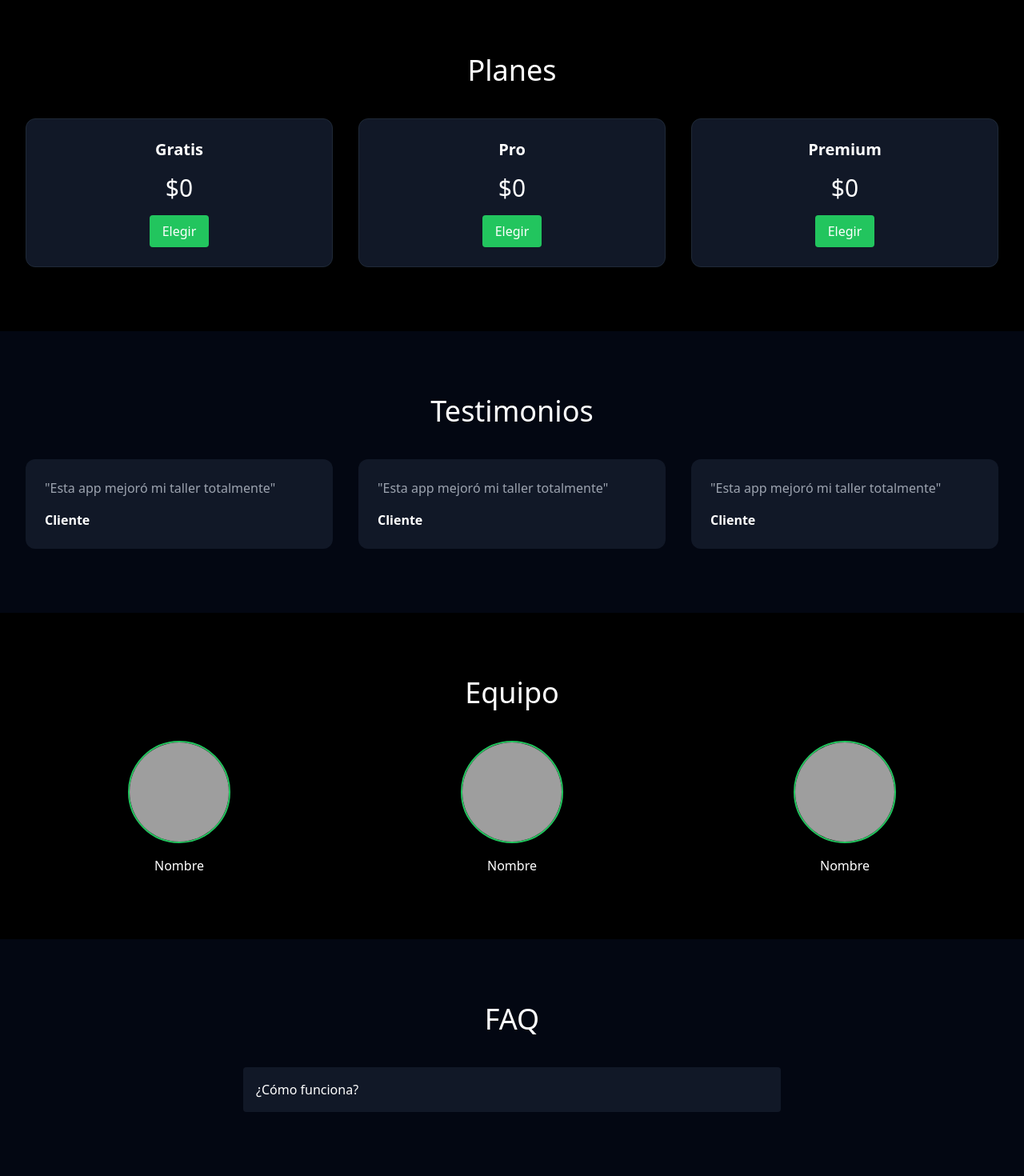
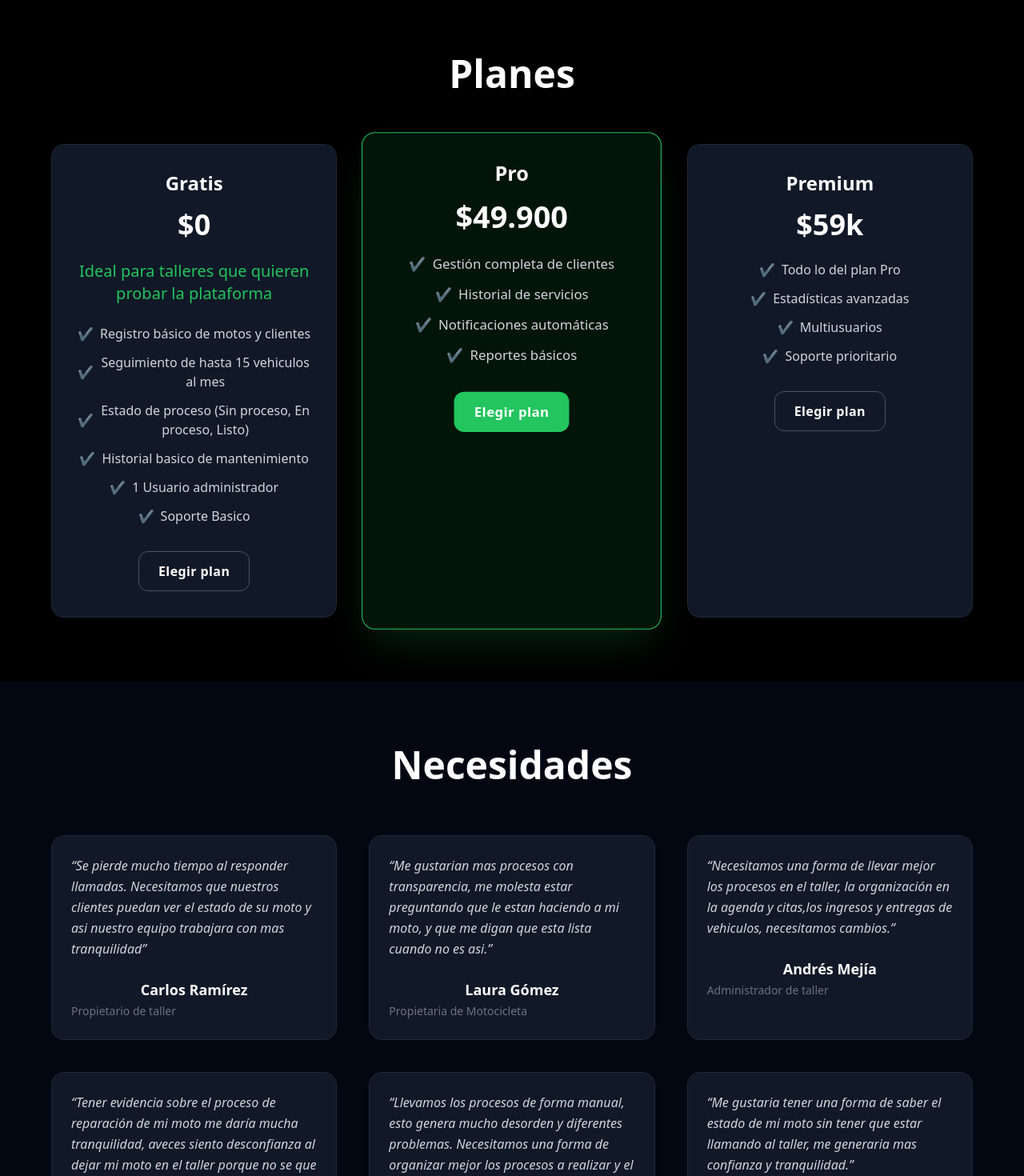
Before and after one commit to Santiago2021git/motoapp-landing, a React (Vite) app: page / in a window 1280 px wide. Shown: the part 1330-2800 px from the top of the page at 80% size. Built offline with nearby package versions, Linux system fonts and the light colour scheme; grey boxes are pictures that could not be loaded.

Commit message:
Precios, team y necesiades

```diff
--- a/index.html
+++ b/index.html
@@ -10,5 +10,6 @@
   <body>
     <div id="root"></div>
     <script type="module" src="/src/main.jsx"></script>
+
   </body>
 </html>
--- a/src/components/Hero.jsx
+++ b/src/components/Hero.jsx
@@ -5,7 +5,7 @@ import { useState } from "react";
 export function Hero() {
   const [openInfo, setOpenInfo] = useState(false);
   return (
-<section className="min-h-screen flex items-center bg-gradient-to-br from-black via-gray-900 to-gray-800 text-white px-6 overflow-hidden">
+<section className="min-h-screen flex items-center pt-24 pb-16 bg-gradient-to-br from-black via-gray-900 to-gray-800 text-white px-6">
 
   <div className="max-w-7xl mx-auto grid md:grid-cols-2 gap-16 items-center">
 
--- a/src/components/Navbar.jsx
+++ b/src/components/Navbar.jsx
@@ -32,13 +32,13 @@ export function Navbar() {
 
           {/* LINKS */}
           <div className="hidden md:flex gap-6">
-            <a href="#beneficios" className="hover:text-green-400 transition">
+            <a href="#beneficios" className="hover:text-green-400 font-medium transition">
               Beneficios
             </a>
-            <a href="#planes" className="hover:text-green-400 transition">
+            <a href="#planes" className="hover:text-green-400 font-medium transition">
               Planes
             </a>
-            <a href="#equipo" className="hover:text-green-400 transition">
+            <a href="#equipo" className="hover:text-green-400 font-medium transition">
               Equipo
             </a>
           </div>
--- a/src/components/Pricing.jsx
+++ b/src/components/Pricing.jsx
@@ -2,19 +2,116 @@ import { motion } from "framer-motion";
 import { fadeUp } from "./animations";
 
 export function Pricing() {
+
+  const plans = [
+    {
+      name: "Gratis",
+      description: "Ideal para talleres que quieren probar la plataforma",
+      price: "$0",
+      features: [
+        "Registro básico de motos y clientes",
+        "Seguimiento de hasta 15 vehiculos al mes",
+        "Estado de proceso (Sin proceso, En proceso, Listo)",
+        "Historial basico de mantenimiento",
+        "1 Usuario administrador",
+        "Soporte Basico"
+
+      ],
+      highlight: false
+    },
+    {
+      name: "Pro",
+      price: "$49.900",
+      features: [
+        "Gestión completa de clientes",
+        "Historial de servicios",
+        "Notificaciones automáticas",
+        "Reportes básicos"
+      ],
+      highlight: true
+    },
+    {
+      name: "Premium",
+      price: "$59k",
+      features: [
+        "Todo lo del plan Pro",
+        "Estadísticas avanzadas",
+        "Multiusuarios",
+        "Soporte prioritario"
+      ],
+      highlight: false
+    }
+  ];
+
   return (
-    <section id="planes" className="bg-black text-white py-20 px-8 text-center">
-      <motion.h3 variants={fadeUp} initial="hidden" whileInView="show" className="text-4xl mb-10">
+    <section id="planes" className="bg-black text-white py-20 px-6 md:px-12 text-center">
+
+      {/* Título */}
+      <motion.h3
+        variants={fadeUp}
+        initial="hidden"
+        whileInView="show"
+        className="text-4xl md:text-5xl font-bold mb-16"
+      >
         Planes
       </motion.h3>
-      <div className="grid md:grid-cols-3 gap-8">
-        {["Gratis","Pro","Premium"].map((p,i)=>(
-          <motion.div key={i} whileHover={{scale:1.08}} className="bg-gray-900 p-6 rounded-xl border border-gray-800">
-            <h4 className="text-xl font-bold">{p}</h4>
-            <p className="text-3xl my-4">$0</p>
-            <button className="bg-green-500 px-4 py-2 rounded">Elegir</button>
+
+      {/* Grid */}
+      <div className="grid md:grid-cols-3 gap-10 max-w-6xl mx-auto">
+
+        {plans.map((plan, index) => (
+          <motion.div
+            key={index}
+            whileHover={{ scale: 1.05 }}
+            className={`p-8 rounded-2xl border transition duration-300
+              ${plan.highlight
+                ? "bg-green-500/10 border-green-500 shadow-green-500/20 shadow-2xl scale-105"
+                : "bg-gray-900 border-gray-800 hover:shadow-green-500/20 hover:shadow-2xl"
+              }`}
+          >
+
+            {/* Nombre */}
+            <h4 className="text-2xl font-bold mb-4">
+              {plan.name}
+            </h4>
+
+
+
+
+            {/* Precio */}
+            <p className="text-4xl font-extrabold mb-6">
+              {plan.price}
+            </p>
+
+            {/* Descripción */}
+            <p className="text-xl font-extrabold font-medium mb-6 text-green-500">
+              {plan.description}
+            </p>
+
+            {/* Features */}
+            <ul className="text-gray-300 space-y-3 mb-8">
+              {plan.features.map((feature, i) => (
+                <li key={i} className="flex justify-center items-center gap-2">
+                  <span className="text-green-500">✔</span>
+                  {feature}
+                </li>
+              ))}
+            </ul>
+
+            {/* Botón */}
+            <button
+              className={`px-6 py-3 rounded-xl font-semibold tracking-wide transition duration-300
+                ${plan.highlight
+                  ? "bg-green-500 hover:scale-110 hover:shadow-green-500/40 hover:shadow-xl"
+                  : "border border-gray-600 hover:border-green-500 hover:text-green-400"
+                }`}
+            >
+              Elegir plan
+            </button>
+
           </motion.div>
         ))}
+
       </div>
     </section>
   );
--- a/src/components/Team.jsx
+++ b/src/components/Team.jsx
@@ -1,15 +1,112 @@
-export function Team(){
-  return(
-    <section id="equipo" className="bg-black text-white py-20 px-8">
-      <h3 className="text-4xl text-center mb-10">Equipo</h3>
-      <div className="grid md:grid-cols-3 gap-8">
-        {[1,2,3].map(i=>(
-          <div key={i} className="text-center">
-            <img src="https://randomuser.me/api/portraits/men/32.jpg" className="w-32 h-32 rounded-full mx-auto border-2 border-green-500"/>
-            <h4 className="mt-4">Nombre</h4>
-          </div>
-        ))}
+import { motion } from "framer-motion";
+import { useState } from "react";
+
+export function Team() {
+
+  const [openIndex, setOpenIndex] = useState(null);
+
+  const team = [
+    {
+      name: "Santiago Gallego",
+      role: "Desarrollador Full Stack / Líder Técnico",
+      img: "",
+      text: "Se encarga del diseño e implementación de la aplicación en frontend y backend, definiendo la arquitectura del sistema. Desarrolla funcionalidades clave como el registro de vehículos, gestión de estados y notificaciones. Además, integra la base de datos y realiza pruebas para garantizar el correcto funcionamiento de la aplicación."
+    },
+    {
+      name: "Steven Grisales",
+      role: "Diseñador UX/UI y Frontend",
+      img: "",
+      text: "Se encarga de diseñar una interfaz atractiva e intuitiva para la aplicación y la landing page. Define la experiencia de usuario, crea prototipos y aplica estilos con herramientas como CSS o Tailwind. También asegura que la aplicación sea responsive y fácil de usar en diferentes dispositivos."
+    },
+    {
+      name: "Luis Felipe Garzón",
+      role: "Gestión del Proyecto y Negocios",
+      img: "",
+      text: "Se encarga de analizar la viabilidad del proyecto y estructurar el modelo de negocio. Realiza la validación de la idea, la vigilancia tecnológica y la definición de requisitos. Además, desarrolla la documentación y apoya la preparación de presentaciones."
+    }
+  ];
+
+
+  return (
+    <section id="equipo" className="bg-black text-white py-20 px-6 md:px-12">
+
+      {/* Título */}
+      <motion.h3
+        initial={{ opacity: 0, y: 40 }}
+        whileInView={{ opacity: 1, y: 0 }}
+        transition={{ duration: 0.6 }}
+        className="text-4xl md:text-5xl font-bold text-center mb-16"
+      >
+        Nuestro Equipo
+      </motion.h3>
+
+      {/* Grid */}
+      <div className="grid md:grid-cols-3 gap-10 max-w-6xl mx-auto">
+
+        {team.map((member, index) => {
+          const isOpen = openIndex === index;
+
+          return (
+            <motion.div
+              key={index}
+              initial={{ opacity: 0, y: 60 }}
+              whileInView={{ opacity: 1, y: 0 }}
+              transition={{ delay: index * 0.2 }}
+              className="bg-gray-900 border border-gray-800 rounded-2xl p-6 text-center
+                         hover:scale-105 hover:shadow-green-500/20 hover:shadow-2xl
+                         transition duration-300"
+            >
+
+              {/* Imagen */}
+              <div className="flex justify-center">
+                <img
+                  src={member.img || "https://via.placeholder.com/150"}
+                  alt={member.name}
+                  className="w-32 h-32 rounded-full object-cover border-2 border-green-500
+                             shadow-lg hover:scale-110 transition duration-300"
+                />
+              </div>
+
+              {/* Nombre */}
+              <h4 className="mt-6 text-xl font-semibold">
+                {member.name}
+              </h4>
+
+              {/* Rol */}
+              <p className="text-gray-400 mt-2">
+                {member.role}
+              </p>
+
+              {/* Botón */}
+              <button
+                onClick={() => setOpenIndex(isOpen ? null : index)}
+                className="bg-green-500 px-6 py-3 mt-4 rounded-xl font-semibold tracking-wide
+                hover:scale-110 hover:shadow-green-500/40 hover:shadow-xl
+                transition duration-300"
+              >
+                {isOpen ? "Ocultar" : "Ver funciones"}
+              </button>
+
+              {/* TEXTO DESPLEGABLE */}
+              <motion.div
+                initial={false}
+                animate={{
+                  height: isOpen ? "auto" : 0,
+                  opacity: isOpen ? 1 : 0
+                }}
+                transition={{ duration: 0.4 }}
+                className="overflow-hidden"
+              >
+                <p className="text-green-400 mt-6 text-lg font-sans font-medium leading-relaxed text-center">
+                  {member.text}
+                </p>
+              </motion.div>
+
+            </motion.div>
+          );
+        })}
+
       </div>
     </section>
-  )
+  );
 }
--- a/src/components/Testimonials.jsx
+++ b/src/components/Testimonials.jsx
@@ -1,15 +1,86 @@
-export function Testimonials(){
-  return(
-    <section className="bg-gray-950 text-white py-20 px-8">
-      <h3 className="text-4xl text-center mb-10">Testimonios</h3>
-      <div className="grid md:grid-cols-3 gap-8">
-        {[1,2,3].map(i=>(
-          <div key={i} className="bg-gray-900 p-6 rounded-xl">
-            <p className="text-gray-400">"Esta app mejoró mi taller totalmente"</p>
-            <h4 className="mt-4 font-bold">Cliente</h4>
-          </div>
+import { motion } from "framer-motion";
+
+export function Testimonials() {
+
+  const testimonials = [
+    {
+      name: "Carlos Ramírez",
+      role: "Propietario de taller",
+      text: "Se pierde mucho tiempo al responder llamadas. Necesitamos que nuestros clientes puedan ver el estado de su moto y asi nuestro equipo trabajara con mas tranquilidad"
+    },
+    {
+      name: "Laura Gómez",
+      role: "Propietaria de Motocicleta",
+      text: "Me gustarian mas procesos con transparencia, me molesta estar preguntando que le estan haciendo a mi moto, y que me digan que esta lista cuando no es asi."
+    },
+    {
+      name: "Andrés Mejía",
+      role: "Administrador de taller",
+      text: "Necesitamos una forma de llevar mejor los procesos en el taller, la organización en la agenda y citas,los ingresos y entregas de vehiculos, necesitamos cambios."
+    },
+    {
+      name: "Santiago López",
+      role: "Propietaria de Motocicleta",
+      text: "Tener evidencia sobre el proceso de reparación de mi moto me daría mucha tranquilidad, aveces siento desconfianza al dejar mi moto en el taller porque no se que le estan haciendo y no se si es necesario."
+    },
+    {
+      name: "Julian Herrera",
+      role: "Mecánico",
+      text: "Llevamos los procesos de forma manual, esto genera mucho desorden y diferentes problemas. Necesitamos una forma de organizar mejor los procesos a realizar y el orden en cada motocicleta."
+    },
+    {
+      name: "Valentina Ortiz",
+      role: "Propietaria de Motocicleta",
+      text: "Me gustaria tener una forma de saber el estado de mi moto sin tener que estar llamando al taller, me generaria mas confianza y tranquilidad."
+    }
+  ];
+
+  return (
+    <section className="bg-gray-950 text-white py-20 px-6 md:px-12">
+
+      {/* Título */}
+      <motion.h3
+        initial={{ opacity: 0, y: 40 }}
+        whileInView={{ opacity: 1, y: 0 }}
+        transition={{ duration: 0.6 }}
+        className="text-4xl md:text-5xl font-bold text-center mb-16"
+      >
+        Necesidades
+      </motion.h3>
+
+      {/* Grid */}
+      <div className="grid md:grid-cols-3 gap-10 max-w-6xl mx-auto">
+
+        {testimonials.map((item, index) => (
+          <motion.div
+            key={index}
+            initial={{ opacity: 0, y: 60 }}
+            whileInView={{ opacity: 1, y: 0 }}
+            transition={{ delay: index * 0.2 }}
+            className="bg-gray-900 border border-gray-800 p-6 rounded-2xl
+                       hover:scale-105 hover:shadow-green-500/20 hover:shadow-2xl
+                       transition duration-300"
+          >
+
+            {/* Texto */}
+            <p className="text-gray-300 italic leading-relaxed">
+              “{item.text}”
+            </p>
+
+            {/* Usuario */}
+            <div className="mt-6">
+              <h4 className="font-semibold text-lg text-center">
+                {item.name}
+              </h4>
+              <span className="text-gray-500 text-sm text-center">
+                {item.role}
+              </span>
+            </div>
+
+          </motion.div>
         ))}
+
       </div>
     </section>
-  )
+  );
 }
```
